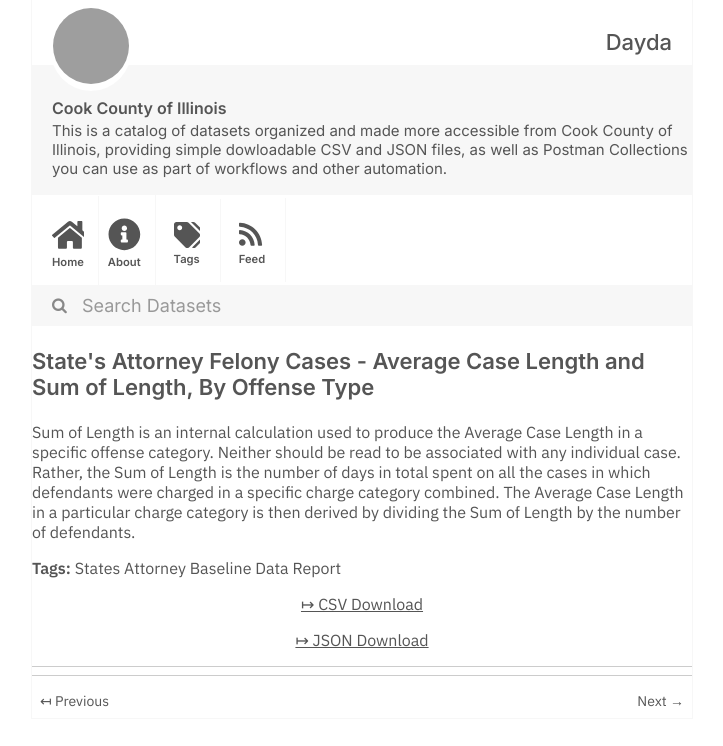
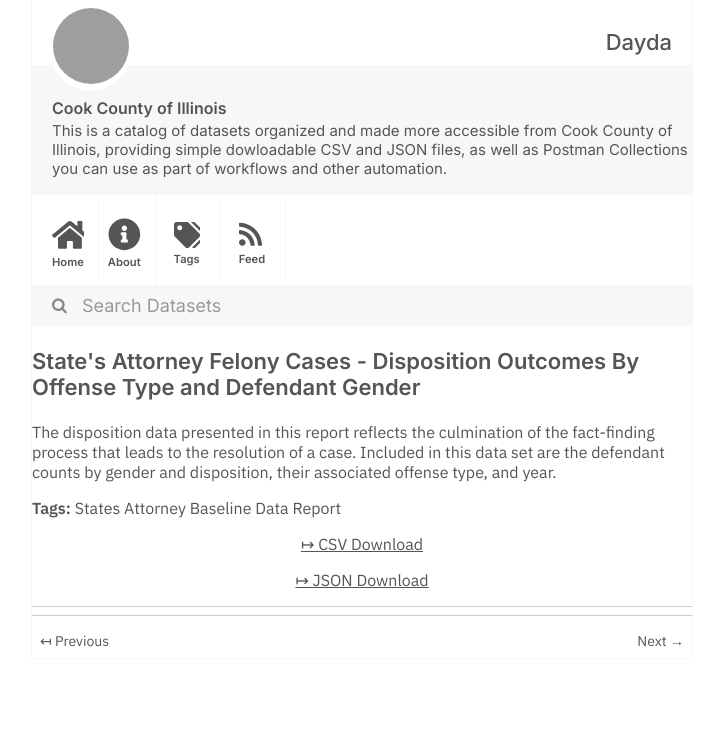
Before and after one commit to dayda-entities/cook-county-of-illinois, a Jekyll site: the page built from _posts/2020-11-10-state's-attorney-felony-cases-.md, in a window 1280 px wide, cut to the strip 0-746 px from the top of the page. Shown: the whole strip, without its empty margins (278-1001 px from the left). Built offline with Jekyll 4.4.1, drawn with Linux system fonts in a browser that asks for light colours; grey boxes are pictures that could not be loaded.

Commit message:
Publish Data

```diff
--- a/_posts/2020-11-10-state's-attorney-felony-cases-.md
+++ b/_posts/2020-11-10-state's-attorney-felony-cases-.md
@@ -1,9 +1,9 @@
 ---
 title: >-
-  State's Attorney Felony Cases - Average Case Length and Sum of Length, By
-  Offense Type
-created: '2020-11-10T16:57:56.075352'
-modified: '2020-11-10T16:57:56.075363'
+  State's Attorney Felony Cases - Disposition Outcomes By Offense Type and
+  Defendant Gender
+created: '2020-11-10T16:57:08.059030'
+modified: '2020-11-10T16:57:08.059036'
 state: active
 type: dataset
 tags:
@@ -11,10 +11,10 @@ tags:
 groups:
   - Local Government
 csv_url: >-
-  https://datacatalog.cookcountyil.gov/api/views/wvbp-urjp/rows.csv?accessType=DOWNLOAD
+  https://datacatalog.cookcountyil.gov/api/views/29uw-xpvs/rows.csv?accessType=DOWNLOAD
 json_url: >-
-  https://datacatalog.cookcountyil.gov/api/views/wvbp-urjp/rows.json?accessType=DOWNLOAD
+  https://datacatalog.cookcountyil.gov/api/views/29uw-xpvs/rows.json?accessType=DOWNLOAD
 layout: post
 
 ---
-Sum of Length is an internal calculation used to produce the Average Case Length in a specific offense category. Neither should be read to be associated with any individual case. Rather, the Sum of Length is the number of days in total spent on all the cases in which defendants were charged in a specific charge category combined. The Average Case Length in a particular charge category is then derived by dividing the Sum of Length by the number of defendants.
+The disposition data presented in this report reflects the culmination of the fact-finding process that leads to the resolution of a case. Included in this data set are the defendant counts by gender and disposition, their associated offense type, and year.
```
